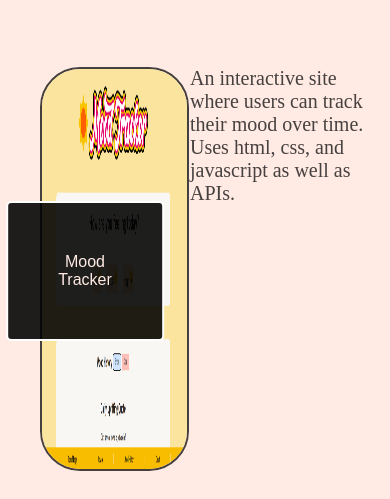
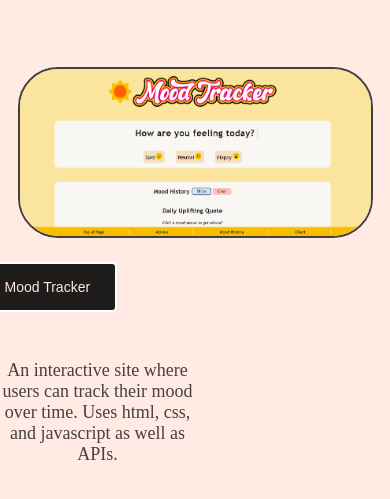
Before and after one commit to ktho12/my-portfolio, a plain HTML site: page projects.html in a window 390 px wide. Both pictures are taken after a click on the button "Mood Tracker". Shown: the part 345-844 px from the top of the page. Drawn offline with Linux system fonts and the light colour scheme.

Commit message:
adjusted media responsiveness settings

```diff
--- a/projects.html
+++ b/projects.html
@@ -25,7 +25,7 @@
 <div class="flex-container">
   <div class="flex-item">
     <div class="container">
-    <img src="moodTracker1.png" height="200px" width="200px">
+    <img src="moodTracker1.png">
     <button class="moodBtn" id="moodBtn">Mood Tracker</button>
   </div>
   <div class="mood-text hidden" id="moodText">
@@ -35,7 +35,7 @@
 
   <div class="flex-item">
     <div class="container">
-    <img src="portfolio1.png" height="200px" width="200px">
+    <img src="portfolio1.png">
     <button class="portfolioBtn" id="portfolioBtn">Portfolio</button>
   </div>
     <div class="portfolio-text hidden" id="portfolioText">
--- a/style.css
+++ b/style.css
@@ -232,6 +232,47 @@ button:hover {
         width: 25%;
     }
 
+    .flex-container{
+        flex-direction: column;
+        align-items: center;
+        gap: 10px;
+    }
+
+    .flex-item{
+        flex-direction: column;
+        align-items: left;
+        gap: 0;
+    }
+
+    .flex-item img{
+        width: 90vw;
+        height: auto;
+
+
+    }
+    .container img{
+        width: 90vw;
+        height: auto;
+
+    }
+
+    .container .moodBtn,
+    .container .portfolioBtn {
+        padding: 15px 25px;
+        font-size: 14px;
+        position: static;
+        transform: none;
+        width: auto;
+  }
+
+    .mood-text, .portfolio-text {
+        font-size: 18px;
+        text-align: center;
+        padding: 20px;
+        margin-top: 10px;
+        width: 90vw;
+  }
+
     [name="name"],[name="email"] {
         display:block;
         width:100%;
@@ -245,9 +286,4 @@ button:hover {
         display: block;
         width: 25%;
     }
-
-    [name=projOneBtn],[name="projTwoBtn"] {
-        display: block;
-        width: 25%;
 }
-}
```
